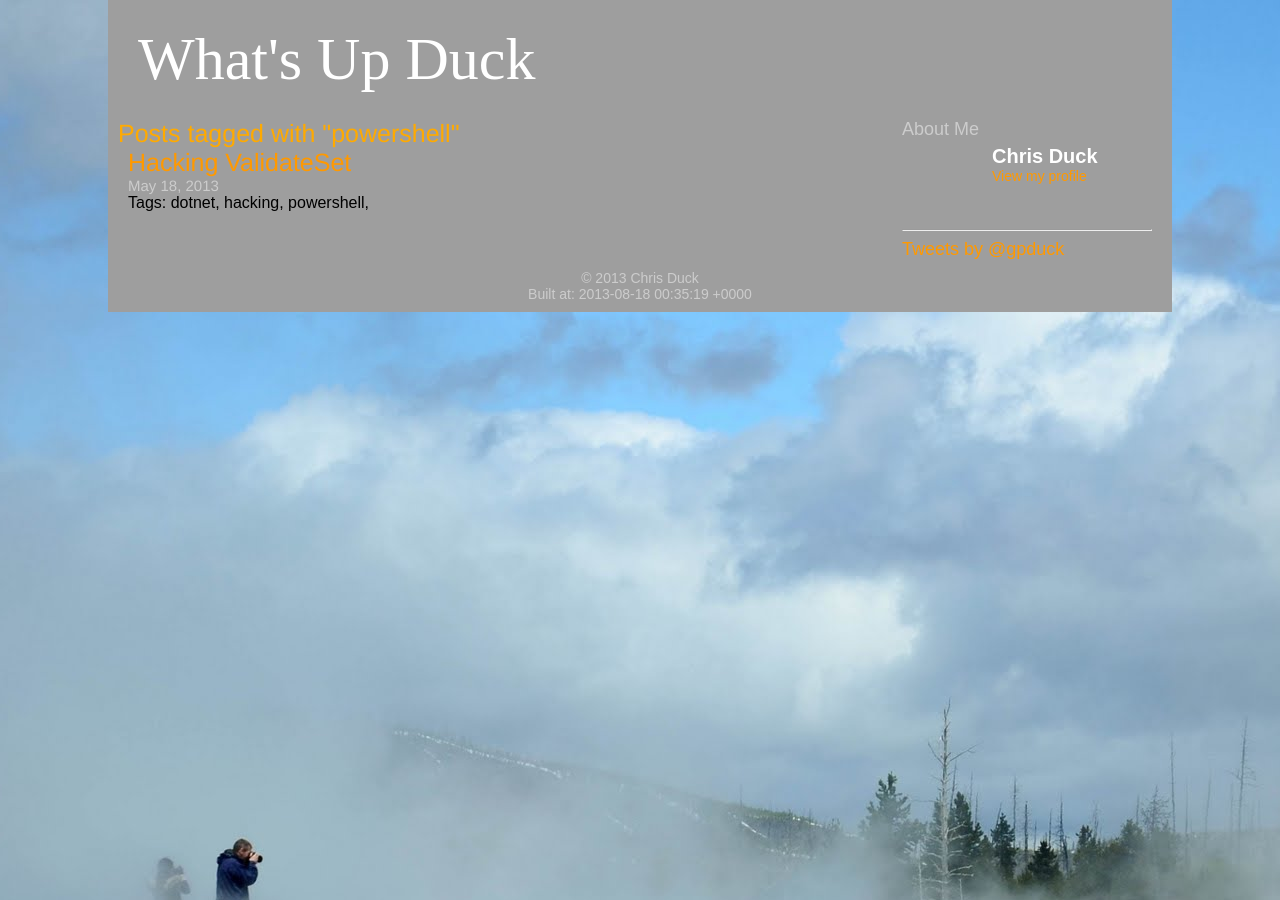
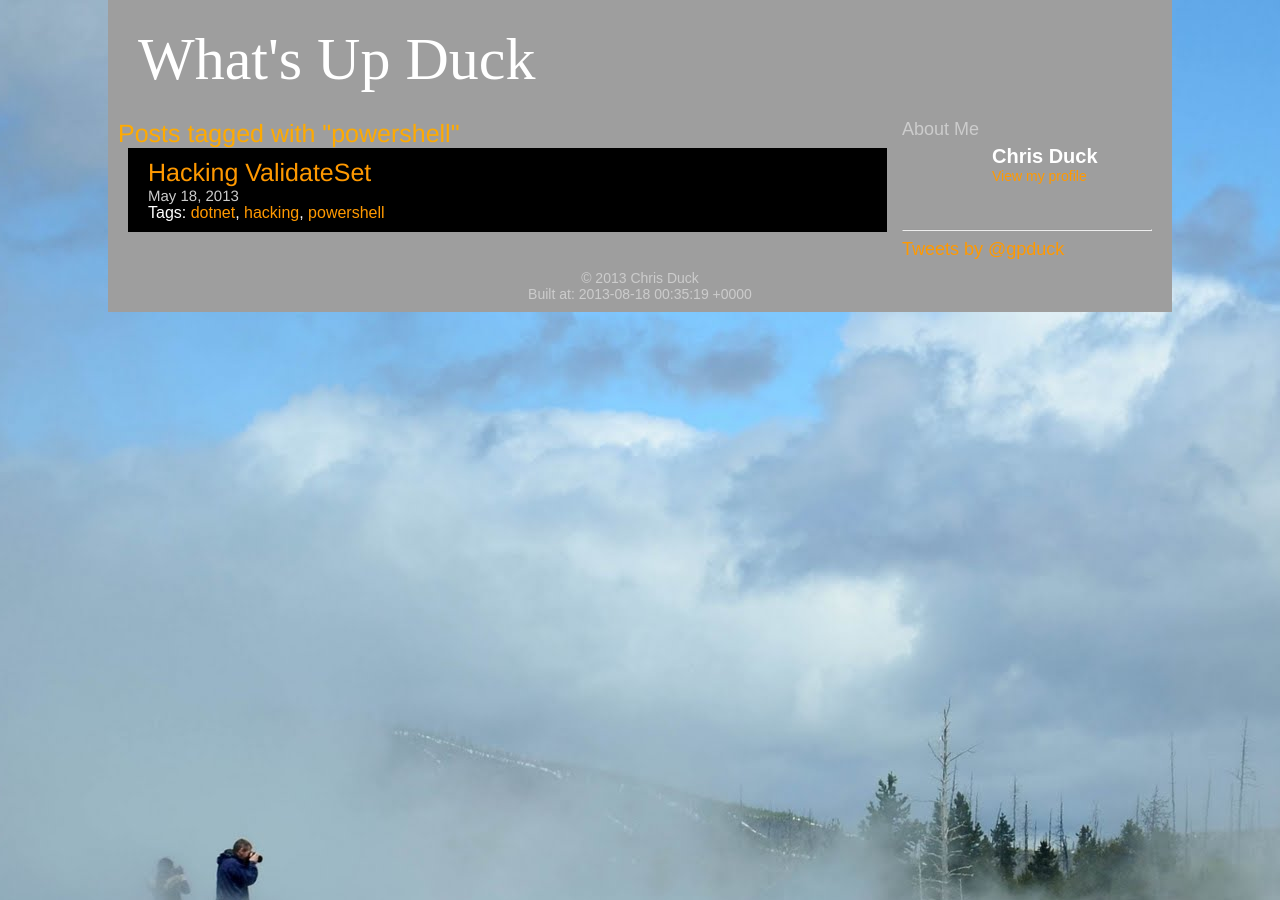
Before and after one commit to gpduck/gpduck.github.io, a Jekyll site: the page built from tag/powershell.html, in a window 1280 px wide. Built offline with Jekyll 4.4.1, drawn with Linux system fonts in a browser that asks for light colours; comment, search, counter and statistics services are not loaded; grey boxes are pictures that could not be loaded.

Commit message:
tag links in tag list

```diff
--- a/_includes/postsfortag.html
+++ b/_includes/postsfortag.html
@@ -1,21 +1,22 @@
 <div id="postheader">
 	<span id="posttitle">Posts tagged with "{{ include.param }}"</span>
 </div>
-<div id="postindex">
+<div id="post">
 	{% for tag in site.tags %}
 		{% assign tagname = tag | first %}
 		{% if tagname == include.param %}
+			<div id="postindex">
 				{% assign taggedposts = tag | last %}
 				{% for taggedpost in taggedposts %}
 					<div class="postsummary">
-					<span class="posttitle"><a href="{{ site.baseurl}}{{ taggedpost.url }}">{{ taggedpost.title }}</a></span>
-					<span class="postdate">{{ taggedpost.date | date: "%B %e, %Y" }}</span>
+						<span class="posttitle"><a href="{{ site.baseurl}}{{ taggedpost.url }}">{{ taggedpost.title }}</a></span> <span class="postdate">{{ taggedpost.date | date: "%B %e, %Y" }}</span>
 						{% unless post.tags == empty %}
-						<span class="posttags">Tags: {% for posttag in taggedpost.tags %}{{ posttag }}, {% endfor %}</span>
+							<span class="posttags">Tags: {% for posttag in taggedpost.tags %}<a href="{{ site.baseurl }}/tag/{{ posttag }}.html">{{ posttag }}</a>{% unless forloop.last %}, {% endunless %}{% endfor %}</span>
 						{% endunless %}
 					</div>
 					{% unless forloop.last %}<hr />{% endunless %}
 				{% endfor %}
+			</div>
 		{% endif %}
 	{% endfor %}
 </div>
```
Lines whose indentation alone changed are shown as unchanged.
